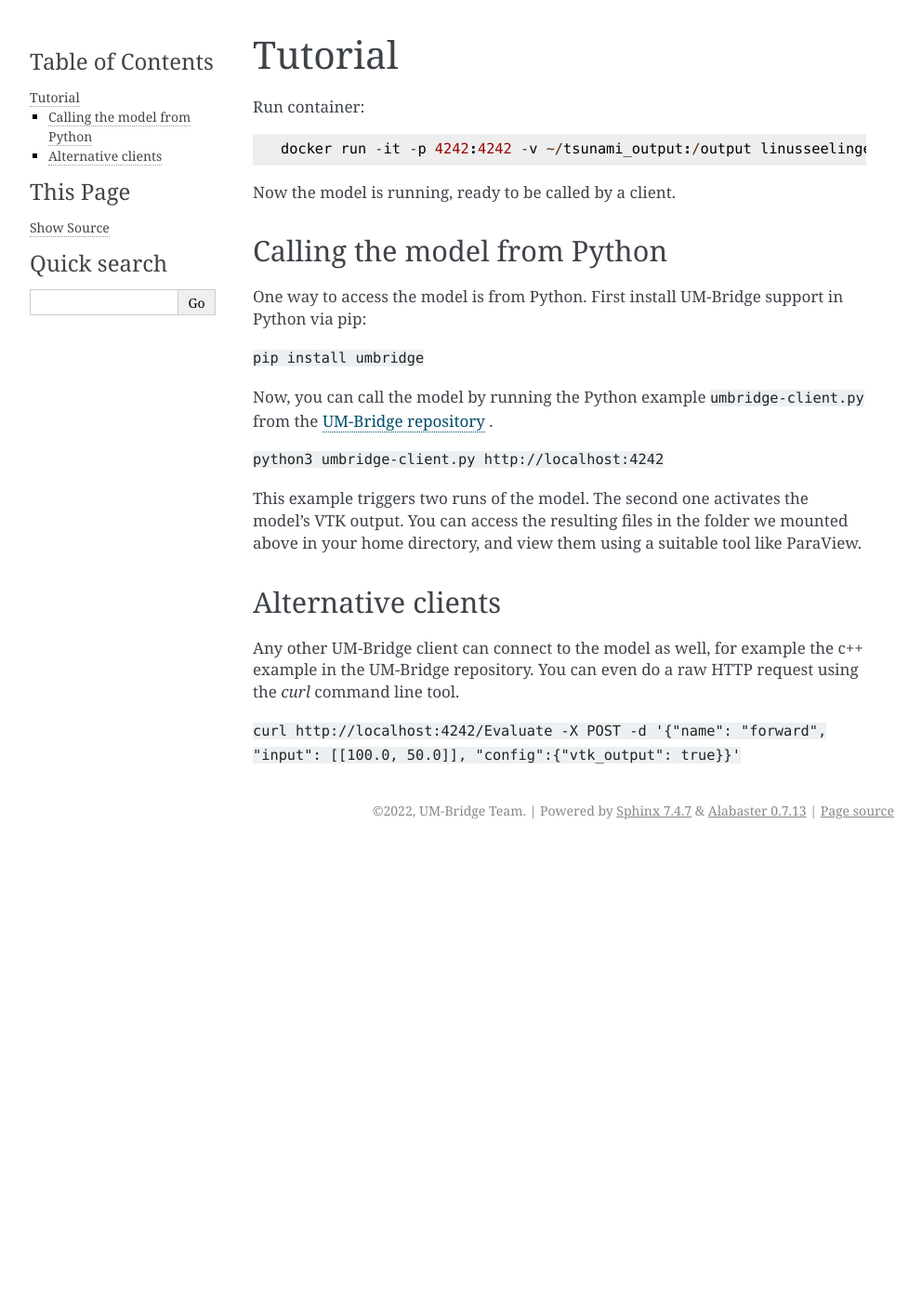
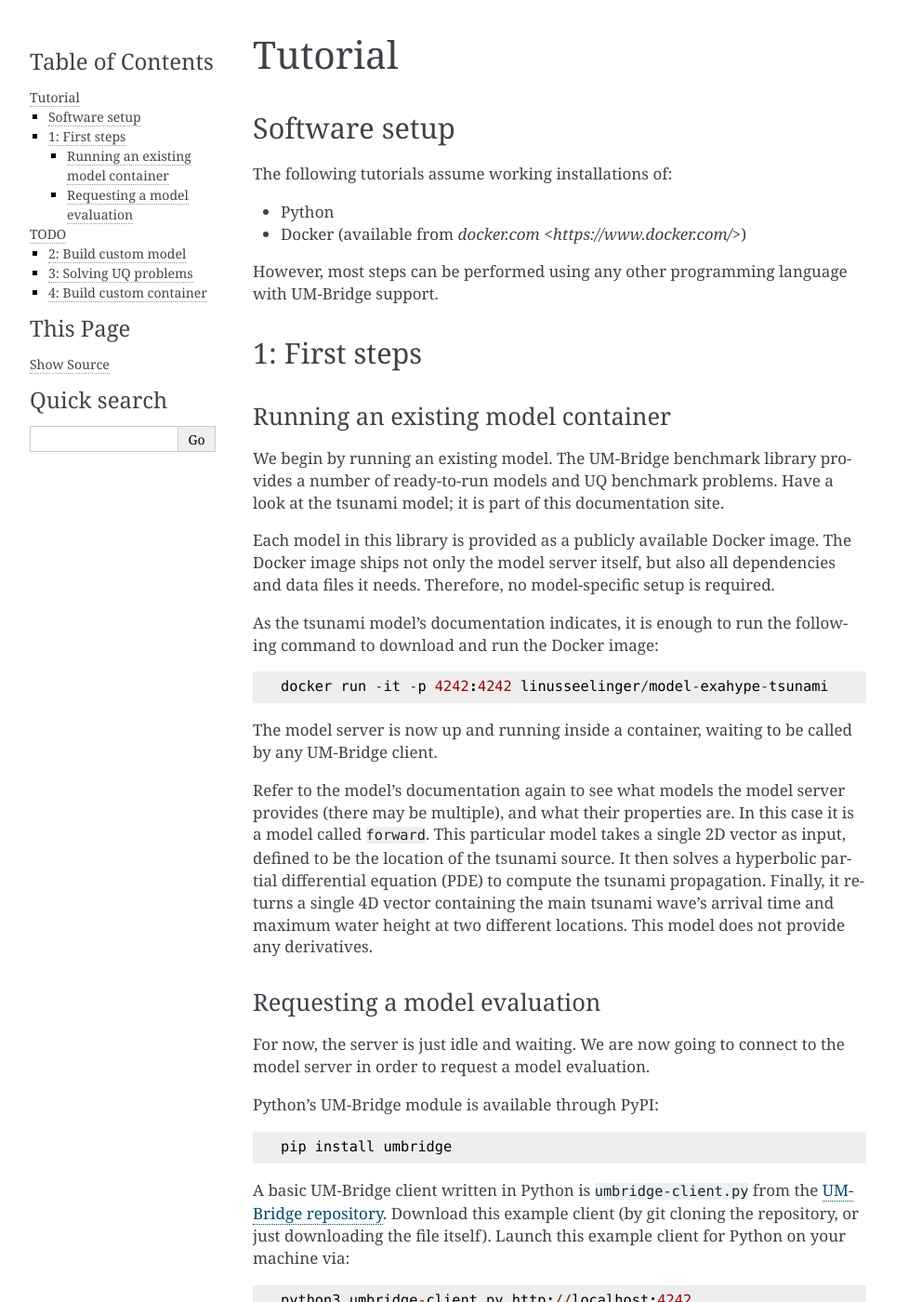
Before and after one commit to UM-Bridge/benchmarks, a Sphinx documentation site: the page built from docs/source/tutorial.rst, in a window 1280 px wide and 1400 px high. Shown: the whole window at 93% size, without its empty margins (148-1140 px from the left). Built offline with Sphinx 7.4.7, drawn with Linux system fonts in a browser that asks for light colours; pages that are not in the unit, such as notebooks, are missing from menus; some of the changed text lies outside the part shown.

Commit message:
Initial work on tutorial

```diff
--- a/docs/source/tutorial.rst
+++ b/docs/source/tutorial.rst
@@ -2,28 +2,80 @@
 Tutorial
 ================
 
-Run container::
+Software setup
+========================
+
+The following tutorials assume working installations of:
+
+* Python
+* Docker (available from `docker.com <https://www.docker.com/>`)
+
+However, most steps can be performed using any other programming language with UM-Bridge support.
+
+1: First steps
+========================
+
+Running an existing model container
+------------------------
+
+We begin by running an existing model. The UM-Bridge benchmark library provides a number of ready-to-run models and UQ benchmark problems. Have a look at the tsunami model; it is part of this documentation site.
+
+Each model in this library is provided as a publicly available Docker image. The Docker image ships not only the model server itself, but also all dependencies and data files it needs. Therefore, no model-specific setup is required.
+
+As the tsunami model's documentation indicates, it is enough to run the following command to download and run the Docker image::
+
+    docker run -it -p 4242:4242 linusseelinger/model-exahype-tsunami
+
+The model server is now up and running inside a container, waiting to be called by any UM-Bridge client.
+
+Refer to the model's documentation again to see what models the model server provides (there may be multiple), and what their properties are. In this case it is a model called ``forward``. This particular model takes a single 2D vector as input, defined to be the location of the tsunami source. It then solves a hyperbolic partial differential equation (PDE) to compute the tsunami propagation. Finally, it returns a single 4D vector containing the main tsunami wave's arrival time and maximum water height at two different locations. This model does not provide any derivatives.
+
+Requesting a model evaluation
+------------------------
+
+For now, the server is just idle and waiting. We are now going to connect to the model server in order to request a model evaluation.
+
+Python's UM-Bridge module is available through PyPI::
+
+    pip install umbridge
+
+A basic UM-Bridge client written in Python is ``umbridge-client.py`` from the `UM-Bridge repository <https://www.github.com/UM-Bridge/umbridge/tree/main/clients/python/>`_. Download this example client (by git cloning the repository, or just downloading the file itself). Launch this example client for Python on your machine via::
+
+    python3 umbridge-client.py http://localhost:4242
+
+
+
 
     docker run -it -p 4242:4242 -v ~/tsunami_output:/output linusseelinger/model-exahype-tsunami
 
-Now the model is running, ready to be called by a client.
 
-Calling the model from Python
+========================
+TODO
 ========================
 
-One way to access the model is from Python. First install UM-Bridge support in Python via pip:
 
-``pip install umbridge``
 
-Now, you can call the model by running the Python example ``umbridge-client.py`` from the `UM-Bridge repository <https://www.github.com/UM-Bridge/umbridge/tree/main/clients/python/>`_ .
+* Run existing client from repo on tsunami model (follow quickstart)
+* inspect output
+* change input parameters
+* change config
+* Switch out model for other container from benchmark lib
+* Optionally try out different client examples (C++, R, curl)
 
-``python3 umbridge-client.py http://localhost:4242``
+2: Build custom model
+========================
+* Model class in own program with simple analytic model
+* Then move model class into separate program
+* Access model server from own client and QMCPy
 
-This example triggers two runs of the model. The second one activates the model's VTK output. You can access the resulting files in the folder we mounted above in your home directory, and view them using a suitable tool like ParaView.
+3: Solving UQ problems
+========================
+* simple monte carlo via scipy/numpy random generator?
+* QMCPy example on beam propagation ----> best after Aleksei's talk?
 
-Alternative clients
+4: Build custom container
 ========================
-
-Any other UM-Bridge client can connect to the model as well, for example the c++ example in the UM-Bridge repository. You can even do a raw HTTP request using the `curl` command line tool.
-
-``curl http://localhost:4242/Evaluate -X POST -d '{"name": "forward", "input": [[100.0, 50.0]], "config":{"vtk_output": true}}'``
+* Explanation of Dockerfile structure
+* Start from existing Dockerfile
+* Adapt to custom model
+* How to construct dockerfile by testing container: docker run ... bash
```
